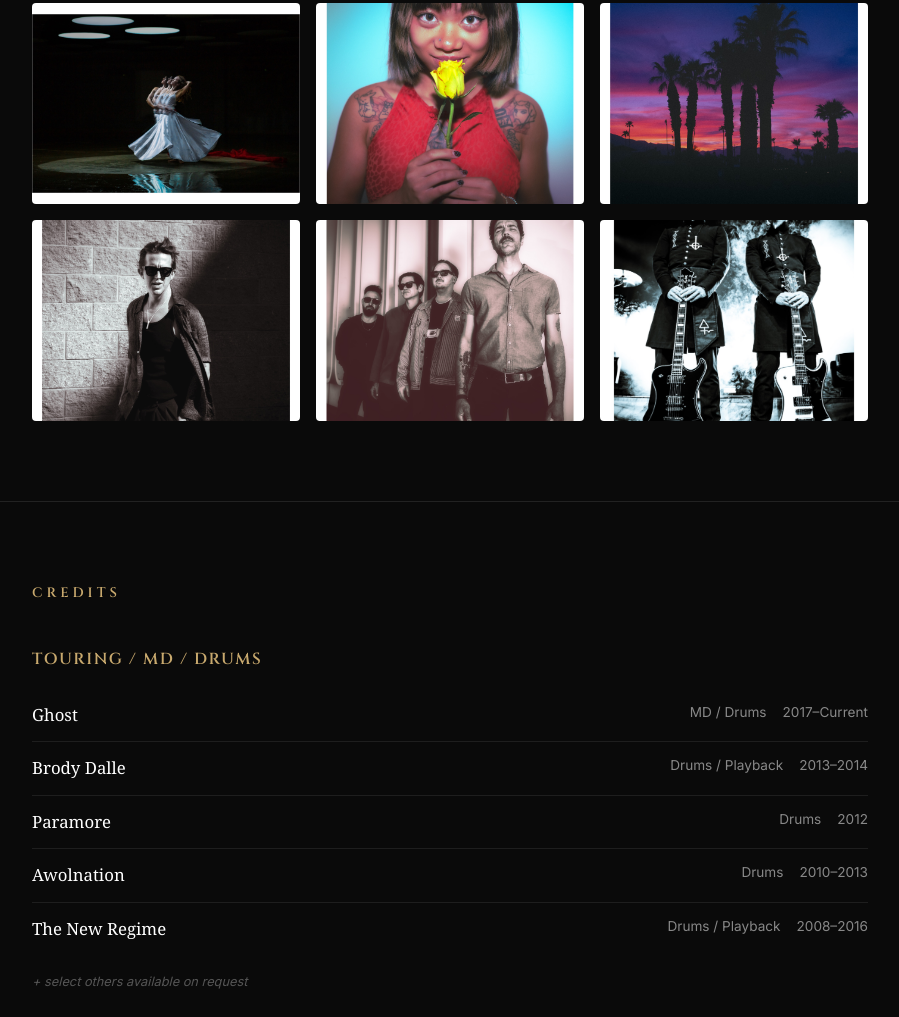
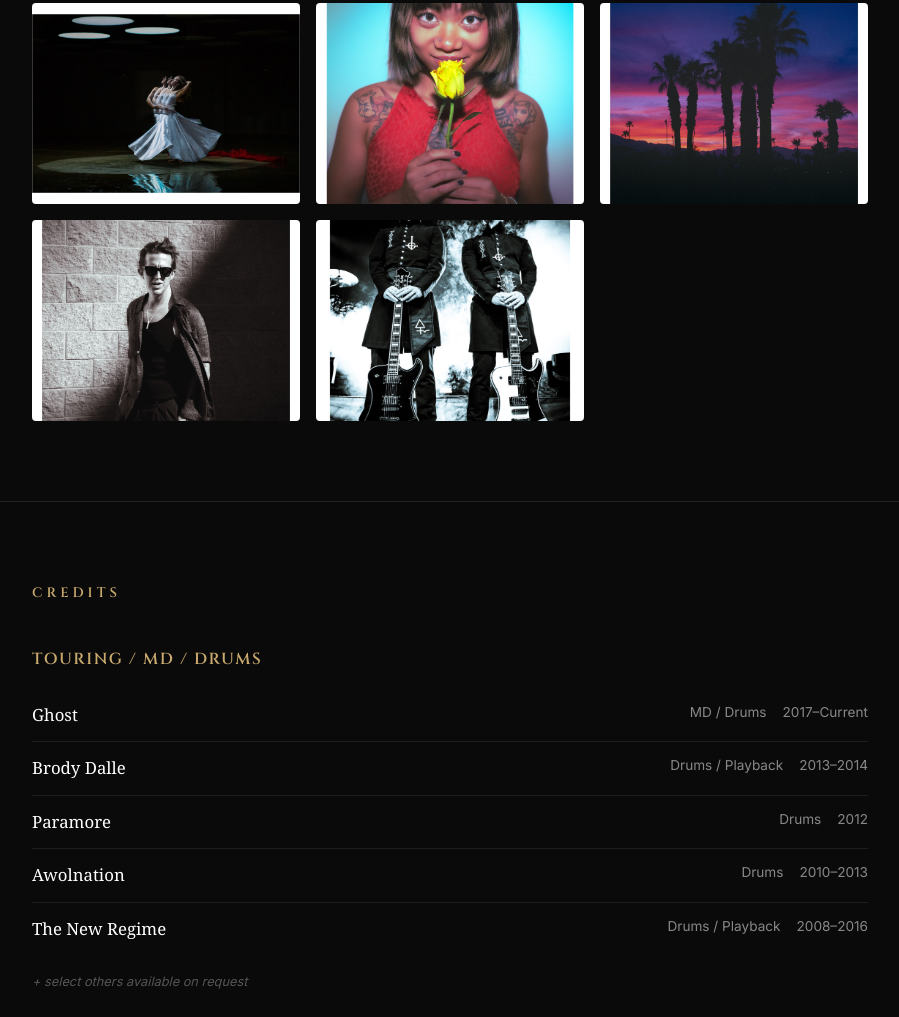
Before and after one commit to haydencscott84-star/haydencscott, a website: page index.html in a window 1280 px wide. Shown: the part 4022-5039 px from the top of the page, without its empty margins (190-1089 px from the left). Drawn offline with Linux system fonts and the light colour scheme.

Commit message:
Remove _MG_3942 from Visuals gallery
Co-Authored-By: Claude Sonnet 5 <noreply@anthropic.com>

```diff
--- a/index.html
+++ b/index.html
@@ -489,8 +489,7 @@
       <a href="visuals/IMG_4322-Edit.jpg" onclick="return openLightbox(event, 1)"><img src="visuals/IMG_4322-Edit.jpg" alt="Hayden C Scott — visual" loading="lazy"></a>
       <a href="visuals/_MG_4183-Edit.jpg" onclick="return openLightbox(event, 2)"><img src="visuals/_MG_4183-Edit.jpg" alt="Hayden C Scott — visual" loading="lazy"></a>
       <a href="visuals/_MG_3680.jpg" onclick="return openLightbox(event, 3)"><img src="visuals/_MG_3680.jpg" alt="Hayden C Scott — visual" loading="lazy"></a>
-      <a href="visuals/_MG_3942.jpg" onclick="return openLightbox(event, 4)"><img src="visuals/_MG_3942.jpg" alt="Hayden C Scott — visual" loading="lazy"></a>
-      <a href="visuals/_MG_7594.jpg" onclick="return openLightbox(event, 5)"><img src="visuals/_MG_7594.jpg" alt="Hayden C Scott — visual" loading="lazy"></a>
+      <a href="visuals/_MG_7594.jpg" onclick="return openLightbox(event, 4)"><img src="visuals/_MG_7594.jpg" alt="Hayden C Scott — visual" loading="lazy"></a>
     </div>
   </section>
 
@@ -607,7 +606,6 @@
       'visuals/IMG_4322-Edit.jpg',
       'visuals/_MG_4183-Edit.jpg',
       'visuals/_MG_3680.jpg',
-      'visuals/_MG_3942.jpg',
       'visuals/_MG_7594.jpg'
     ];
     let lightboxIndex = 0;
```
Also changed, not shown: visuals/_MG_3942.jpg (deleted).
